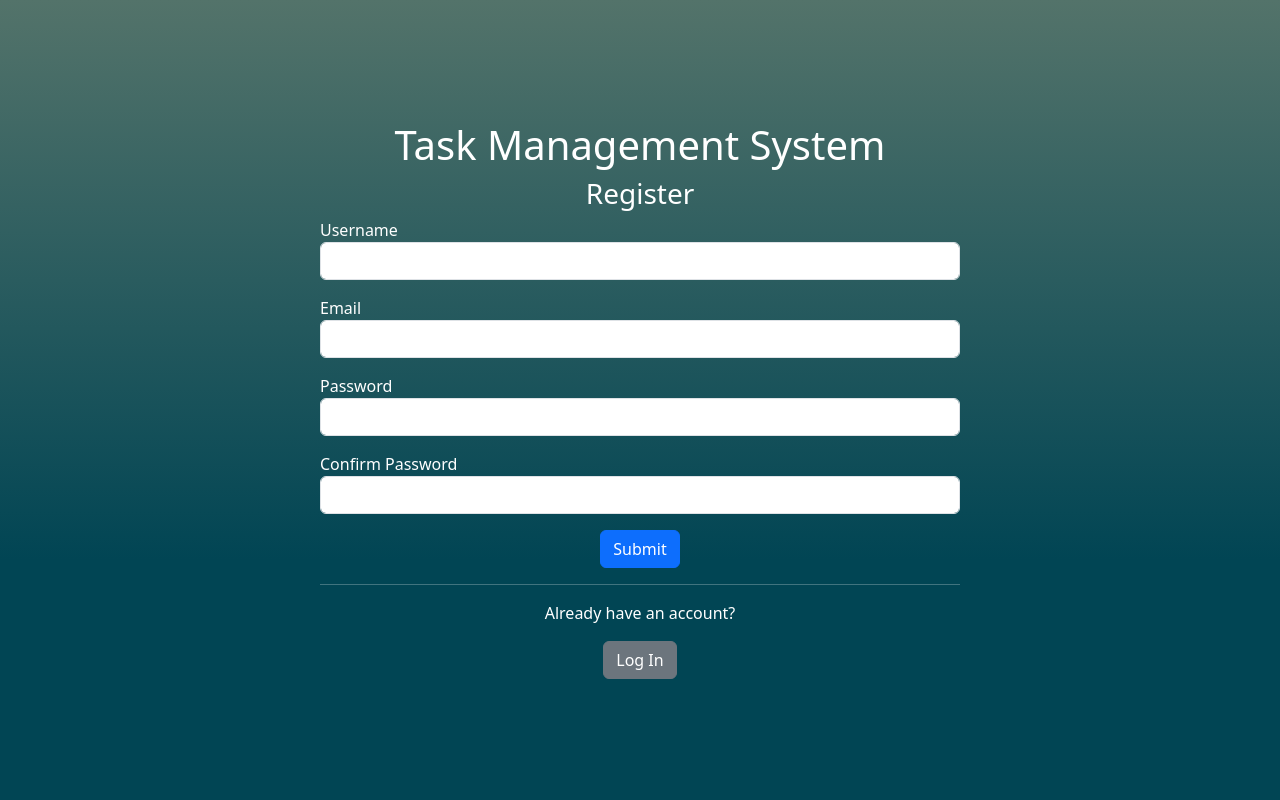
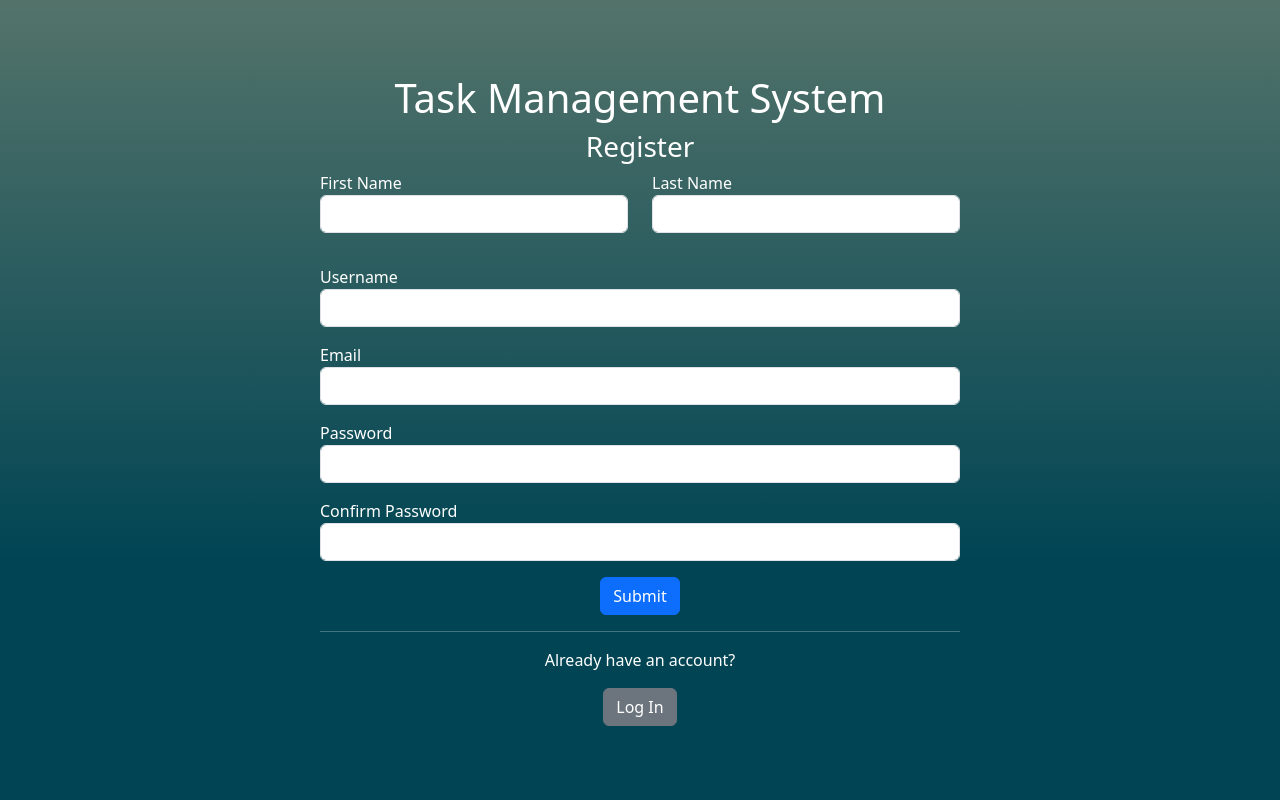
Before and after one commit to Explorer017/TaskManagementSystem, a PHP site: page /Register.php in a window 1280 px wide. Run offline with PHP 8.4, Linux system fonts and the light colour scheme.

Commit message:
added register functionality

```diff
--- a/php/Register.php
+++ b/php/Register.php
@@ -1,26 +1,107 @@
 <?php require "../css/css.php"?>
 <?php require "components/pagetop.php"?>
+
+<?php
+// Include LoginFunctions file
+require "functions/LoginFunctions.php";
+// Start session for storing credentials
+session_start();
+// Define variables used in form, as well as error variables
+$isFormValid = true;
+$firstName = $lastName = $username = $email = $password = $confirm_password = "";
+$firstNameError = $lastNameError = $usernameError = $emailError = $passwordError = $confirmPasswordError = "";
+
+if ($_SERVER["REQUEST_METHOD"] == "POST") {
+    if (empty($_POST["firstName"])) {
+        $firstNameError = "First Name is required";
+        $isFormValid = false;
+    } else {
+        $firstName = htmlspecialchars($_POST["firstName"]);
+    }
+    if (empty($_POST["lastName"])) {
+        $lastNameError = "Last Name is required";
+        $isFormValid = false;
+    } else {
+        $lastName = htmlspecialchars($_POST["lastName"]);
+    }
+    if (empty($_POST["username"])) {
+        $usernameError = "Username is Required";
+        $isFormValid = false;
+    } else {
+        $username = htmlspecialchars($_POST["username"]);
+    }
+    if (empty($_POST["email"])) {
+        $emailError = "Email is Required";
+        $isFormValid = false;
+    } else {
+        $email = htmlspecialchars($_POST["email"]);
+    }
+    if (empty($_POST["password"])) {
+        $passwordError = "Password is Required";
+        $isFormValid = false;
+    } elseif ($_POST["password"] != $_POST["confirm_password"]) {
+        $passwordError = "Password does not match";
+        $isFormValid = false;
+    }else {
+        $password = htmlspecialchars($_POST["password"]);
+    }
+    if (empty($_POST["confirm_password"])) {
+        $confirm_passwordError = "Confirm Password is Required";
+        $isFormValid = false;
+    } else {
+        $confirm_password = htmlspecialchars($_POST["confirm_password"]);
+    }
+
+    // Check response against database
+    if ($isFormValid){
+        $signedIn = SignUp($firstName, $lastName, $username, $email, $password);
+        if (!$signedIn){
+            $loginError = "That username may already be taken!";
+        }
+        else {
+            $_SESSION["credentials"] = $signedIn;
+            header("Location: index.php");
+        }
+    }
+}
+?>
 
     <div class="d-flex justify-content-center align-items-center background h-100" id="login-box">
         <div class="w-50">
             <h1 class="text-center">Task Management System</h1>
             <h3 class="text-center">Register</h3>
-            <form>
+            <form action="<?php echo htmlspecialchars($_SERVER["PHP_SELF"]);?>" method ="post">
+                <div class="row">
+                    <div class="mb-3 col">
+                        <label for="firstnameInput">First Name</label>
+                        <input type="text" class="form-control" id="firstnameInput" name="firstName"/>
+                        <p class="text-danger"><?php echo $firstNameError?></p>
+                    </div>
+                    <div class="mb-3 col">
+                        <label for="lastnameInput">Last Name</label>
+                        <input type="text" class="form-control" id="lastnameInput" name="lastName"/>
+                        <p class="text-danger"><?php echo $lastNameError?></p>
+                    </div>
+                </div>
                 <div class="mb-3">
                     <label for="usernameInput">Username</label>
-                    <input type="text" class="form-control" id="usernameInput"/>
+                    <input type="text" class="form-control" id="usernameInput" name="username"/>
+                    <p class="text-danger"><?php echo $usernameError?></p>
                 </div>
                 <div class="mb-3">
                     <label for="emailInput">Email</label>
-                    <input type="text" class="form-control" id="emailInput"/>
+                    <input type="text" class="form-control" id="emailInput" name="email"/>
+                    <p class="text-danger"><?php echo $usernameError?></p>
                 </div>
                 <div class="mb-3">
                     <label for="passwordInput">Password</label>
-                    <input type="password" class="form-control" id="passwordInput"/>
+                    <input type="password" class="form-control" id="passwordInput" name="password"/>
+                    <p class="text-danger"><?php echo $usernameError?></p>
                 </div>
                 <div class="mb-3">
                     <label for="confirmPasswordInput">Confirm Password</label>
-                    <input type="password" class="form-control" id="confirmPasswordInput"/>
+                    <input type="password" class="form-control" id="confirmPasswordInput" name="confirm_password"/>
+                    <p class="text-danger"><?php echo $usernameError?></p>
                 </div>
                 <div class="d-flex justify-content-center align-items-center">
                     <button type="submit" class="btn btn-primary text-center">Submit</button>
--- a/php/functions/LoginFunctions.php
+++ b/php/functions/LoginFunctions.php
@@ -20,3 +20,23 @@ function SignIn($username, $password){
     }
     return false;
 }
+
+function SignUp($first_name, $last_name, $username, $email, $password)
+{
+    $signedIn = false;
+    $db = new SQLite3("../db/database.db");
+    $SQL = "INSERT INTO Users(user_name, email, password_hash, first_name, last_name) VALUES (:uname, :email, :password, :fname, :lname)";
+    $stmt = $db->prepare($SQL);
+    $passwordHash = password_hash($password, PASSWORD_DEFAULT);
+    $stmt->bindValue(":uname", $username, SQLITE3_TEXT);
+    $stmt->bindValue(":email", $email, SQLITE3_TEXT);
+    $stmt->bindValue(":password", $passwordHash, SQLITE3_TEXT);
+    $stmt->bindValue(":fname", $first_name, SQLITE3_TEXT);
+    $stmt->bindValue(":lname", $last_name, SQLITE3_TEXT);
+    $result = $stmt->execute();
+    if ($result) {
+        $signedIn = true;
+        return $passwordHash;
+    }
+    return $signedIn;
+}
```
Also changed, not shown: db/database.db.
